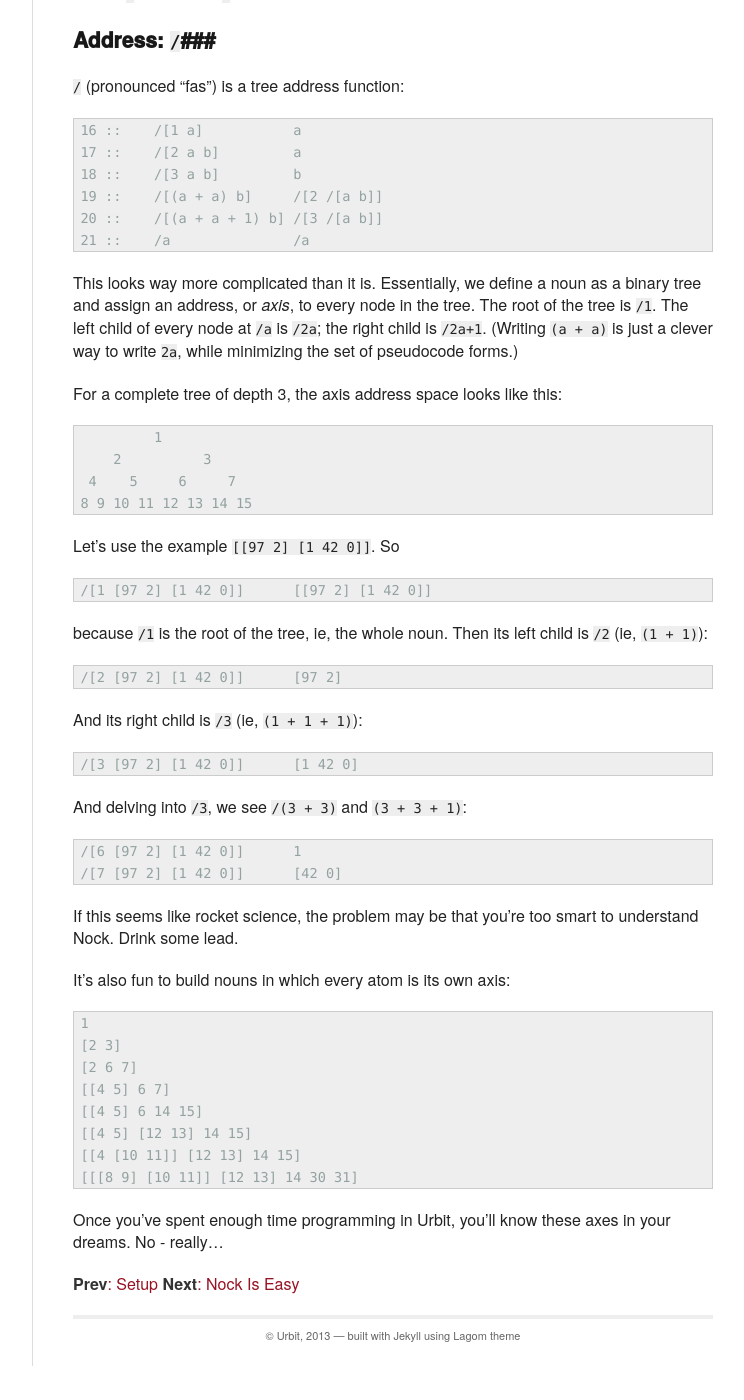
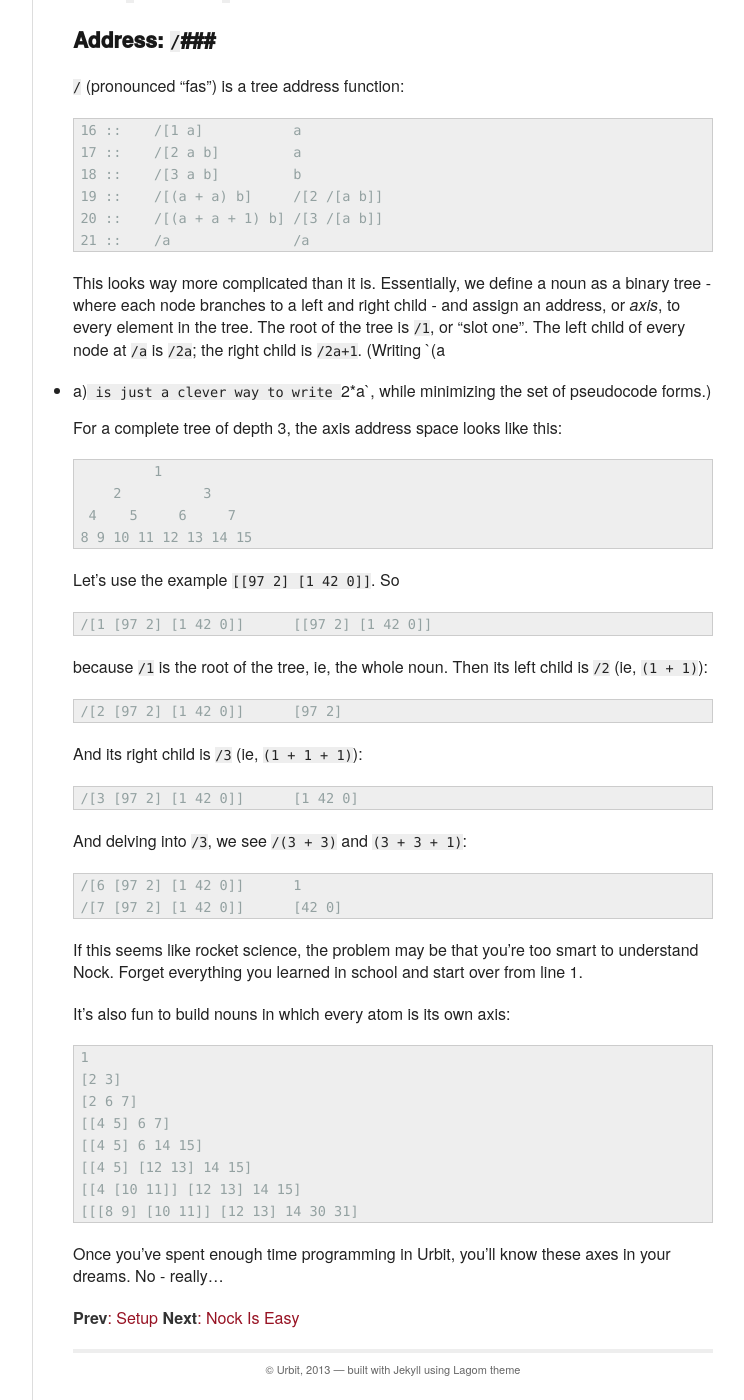
Before and after one commit to urbit/old-urbit.org, a Jekyll site: the page built from _posts/doc/2013-11-18-urbit-is-easy-ch2.markdown, in a window 1280 px wide and 1400 px high, scrolled down 5392 px. Shown: the whole window, without its empty margins (378-1122 px from the left). Built offline with Jekyll 4.4.1, drawn with Linux system fonts in a browser that asks for light colours; before the commit the page ends 6758 px from its top, so only the background shows below that.

Commit message:
smooth out some rough edges
While 'drink some lead' makes me laugh, it may be insulting ;)

```diff
--- a/_posts/doc/2013-11-18-urbit-is-easy-ch2.markdown
+++ b/_posts/doc/2013-11-18-urbit-is-easy-ch2.markdown
@@ -282,12 +282,13 @@ cells, the error rule matches first for `+` and last for `=`.
     20 ::    /[(a + a + 1) b] /[3 /[a b]]
     21 ::    /a               /a
 
-This looks way more complicated than it is.  Essentially, we
-define a noun as a binary tree and assign an address, or *axis*,
-to every node in the tree.  The root of the tree is `/1`.  The
-left child of every node at `/a` is `/2a`; the right child is
-`/2a+1`.  (Writing `(a + a)` is just a clever way to write `2a`,
-while minimizing the set of pseudocode forms.)
+This looks way more complicated than it is.  Essentially, we define a
+noun as a binary tree - where each node branches to a left and right
+child - and assign an address, or *axis*, to every element in the
+tree.  The root of the tree is `/1`, or "slot one".  The left child of
+every node at `/a` is `/2a`; the right child is `/2a+1`.  (Writing `(a
++ a)` is just a clever way to write `2*a`, while minimizing the set of
+pseudocode forms.)
 
 For a complete tree of depth 3, the axis address space looks
 like this:
@@ -316,7 +317,8 @@ And delving into `/3`, we see `/(3 + 3)` and `(3 + 3 + 1)`:
     /[7 [97 2] [1 42 0]]      [42 0]
 
 If this seems like rocket science, the problem may be that you're
-too smart to understand Nock.  Drink some lead.
+too smart to understand Nock.  Forget everything you learned in
+school and start over from line 1.
 
 It's also fun to build nouns in which every atom is its own axis:
 
--- a/_posts/doc/2013-11-18-urbit-is-easy-ch4.markdown
+++ b/_posts/doc/2013-11-18-urbit-is-easy-ch4.markdown
@@ -166,7 +166,7 @@ language, like Hoon.) But now, perhaps, we can build a decrement
 that works for at least one input value - `1`.
 
 Obviously at some point we'll have to build a loop.  But for now,
-all we need is an if statement that compares the incremented
+all we need is an `if` statement that compares the incremented
 counter to the original argument.  We know the original argument
 is at `/3`, and the counter is at `/2`; we use the if operator,
 `6`, and the equality test operator `5`.  If the comparison
```
Also changed, not shown: other parts of _posts/doc/2013-11-18-urbit-is-easy-ch4.markdown (+2 -2 lines), _posts/doc/2013-11-18-urbit-is-easy-ch6.markdown (+39 -39 lines).
